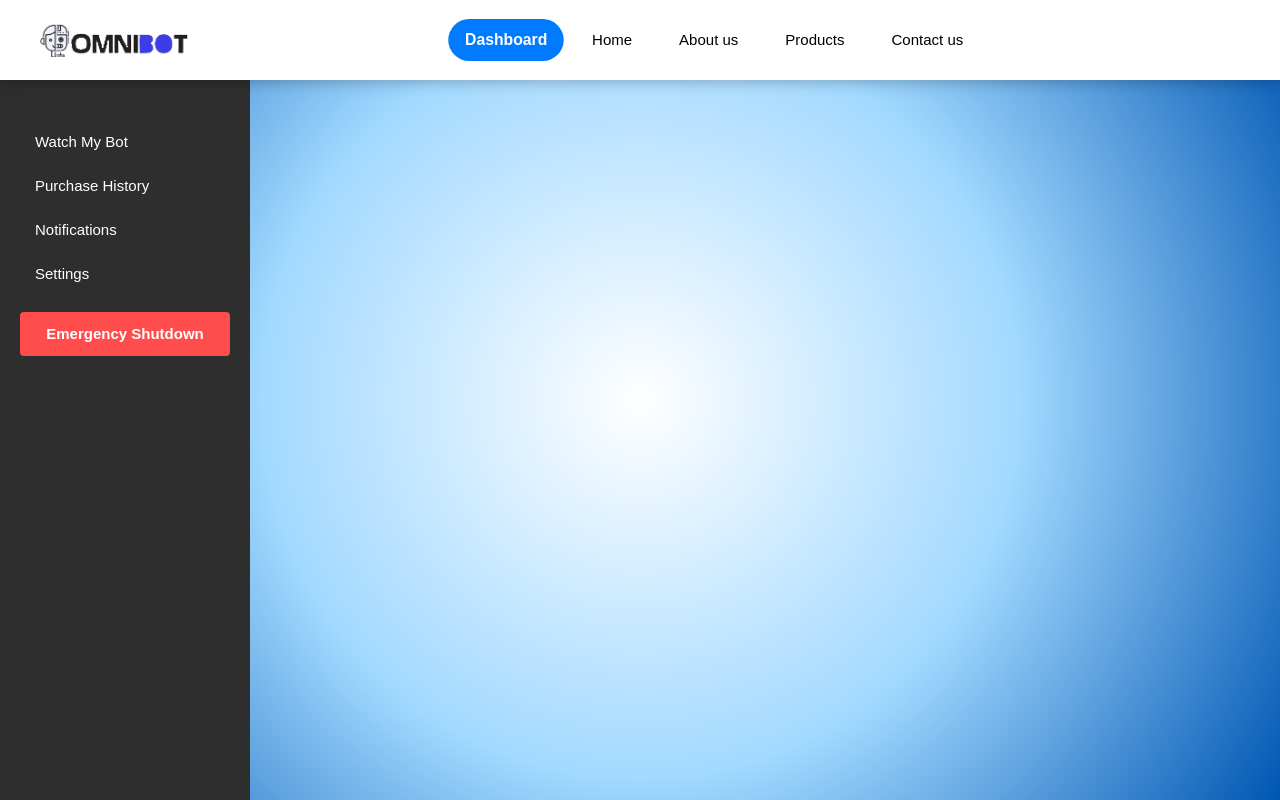
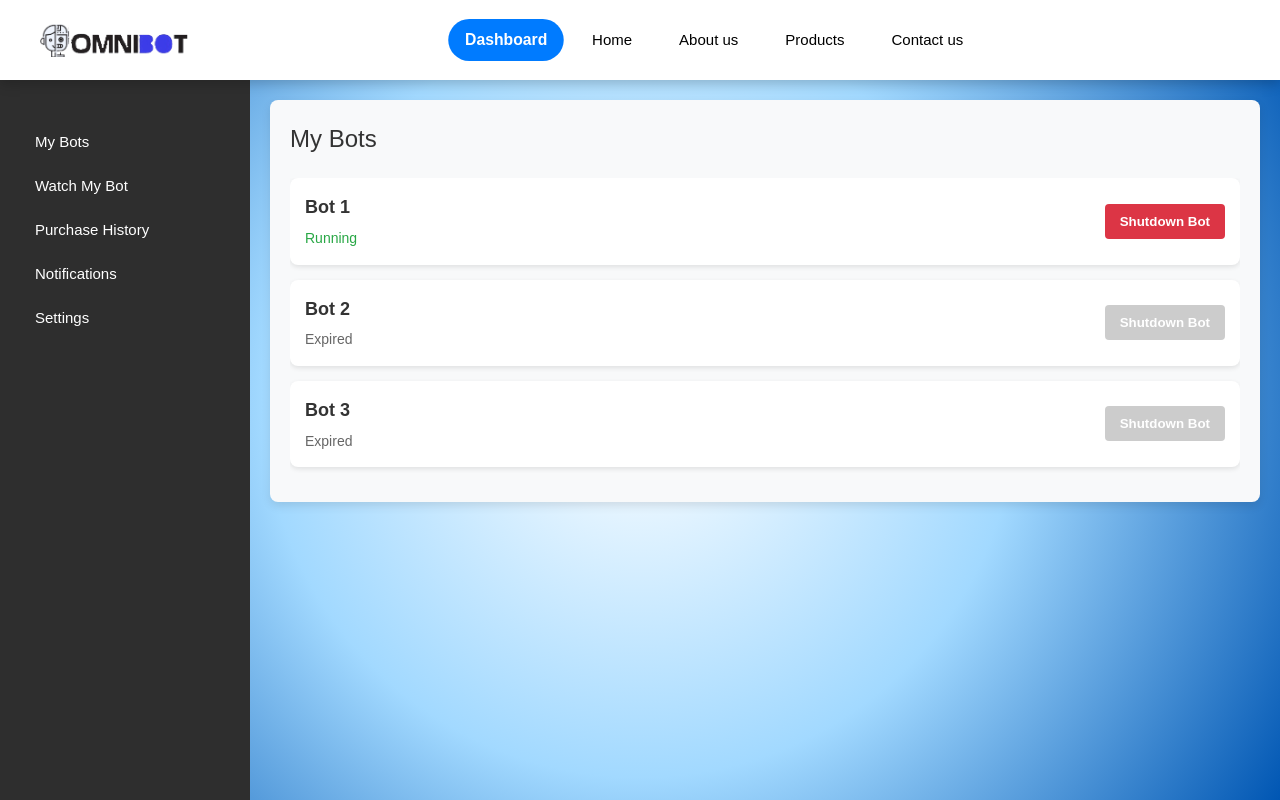
Before and after one commit to Adolatha/omnibot-client-side, a Vue app: page /dashboard in a window 1280 px wide. Built offline with nearby package versions, Linux system fonts and the light colour scheme; no server answers.

Commit message:
made the mybots vue

```diff
--- a/src/components/EmergencyShutdown.vue
+++ /dev/null
@@ -1,91 +0,0 @@
-<template>
-  <div class="emergency-shutdown-container">
-    <h2>Select a Bot to Shutdown</h2>
-    <p class="instructions">Click on a bot below to initiate an emergency shutdown.</p>
-    <ul class="bot-list">
-      <li v-for="bot in bots" :key="bot.id" @click="shutdownBot(bot)">
-        {{ bot.name }}
-      </li>
-    </ul>
-  </div>
-</template>
-
-<script>
-export default {
-  name: "EmergencyShutdown",
-  data() {
-    return {
-      bots: [
-        { id: 1, name: "Study Bot" },
-        { id: 2, name: "Companion Bot" },
-        { id: 3, name: "Butler Bot" }
-      ]
-    };
-  },
-  methods: {
-    shutdownBot(bot) {
-      alert(`Emergency Shutdown initiated for ${bot.name}`);
-      // Here you can add code to handle the shutdown action.
-    }
-  }
-};
-</script>
-
-<style scoped>
-.emergency-shutdown-container {
-  display: flex;
-  flex-direction: column;
-  align-items: center;
-  padding: 30px;
-  background-color: #f8f9fa;
-  font-family: 'Segoe UI', Tahoma, Geneva, Verdana, sans-serif;
-  border-radius: 12px;
-  box-shadow: 0 4px 20px rgba(0, 0, 0, 0.1);
-  max-width: 400px;
-  margin: 0 auto;
-}
-
-h2 {
-  color: #333;
-  font-size: 1.5em;
-  margin-bottom: 10px;
-  font-weight: 600;
-}
-
-.instructions {
-  font-size: 0.9em;
-  color: #666;
-  margin-bottom: 20px;
-  text-align: center;
-}
-
-.bot-list {
-  list-style-type: none;
-  padding: 0;
-  width: 100%;
-}
-
-.bot-list li {
-  cursor: pointer;
-  padding: 12px;
-  margin: 8px 0;
-  background-color: #ff4d4d;
-  color: #fff;
-  font-weight: 500;
-  text-align: center;
-  border-radius: 8px;
-  transition: background-color 0.3s ease, transform 0.2s ease;
-  box-shadow: 0 4px 10px rgba(255, 77, 77, 0.2);
-}
-
-.bot-list li:hover {
-  background-color: #ff3333;
-  transform: translateY(-2px);
-  box-shadow: 0 6px 12px rgba(255, 51, 51, 0.3);
-}
-
-.bot-list li:active {
-  transform: translateY(0);
-  background-color: #e63939;
-}
-</style>
--- /dev/null
+++ b/src/components/MyBots.vue
@@ -0,0 +1,161 @@
+<template>
+  <div class="my-bots-container">
+    <h2>My Bots</h2>
+
+    <div v-if="bots && bots.length" class="bot-list-container">
+      <ul class="bot-list">
+        <li v-for="bot in bots" :key="bot.id" class="bot-item">
+          <div class="bot-card">
+            <div class="bot-info">
+              <h3 class="bot-name">{{ bot.name }}</h3>
+              <p class="bot-status" :class="getStatusClass(bot.status)">
+                {{ bot.status }}
+              </p>
+            </div>
+            <div class="bot-actions">
+              <slot name="bot-action" :bot="bot">
+                <button @click="shutdownBot(bot)" :disabled="bot.status !== 'Running'" class="shutdown-btn">
+                  Shutdown Bot
+                </button>
+              </slot>
+            </div>
+          </div>
+        </li>
+      </ul>
+    </div>
+
+    <div v-else class="no-bots">
+      <p>No bots available.</p>
+    </div>
+  </div>
+</template>
+
+<script>
+export default {
+  name: 'MyBots',
+  data() {
+    return {
+      bots: [
+        { id: 1, name: 'Bot 1', status: 'Running' },
+        { id: 2, name: 'Bot 2', status: 'Expired' },
+        { id: 3, name: 'Bot 3', status: 'Expired' },
+      ],
+    };
+  },
+  methods: {
+    shutdownBot(bot) {
+      console.log(`Shutting down ${bot.name}`);
+      bot.status = 'Shutdown';
+    },
+    getStatusClass(status) {
+      return {
+        'status-running': status === 'Running',
+        'status-idle': status === 'Idle',
+        'status-error': status === 'Error',
+        'status-shutdown': status === 'Shutdown',
+      };
+    },
+  },
+};
+</script>
+
+<style scoped>
+.my-bots-container {
+  padding: 20px;
+  background-color: #f8f9fa;
+  border-radius: 8px;
+  box-shadow: 0 4px 10px rgba(0, 0, 0, 0.1);
+}
+
+h2 {
+  font-size: 24px;
+  color: #333;
+  margin-bottom: 20px;
+}
+
+.bot-list-container {
+  max-height: 400px;
+  overflow-y: auto;
+}
+
+.bot-list {
+  list-style-type: none;
+  padding: 0;
+  margin: 0;
+}
+
+.bot-item {
+  margin-bottom: 15px;
+  transition: transform 0.3s ease;
+}
+
+.bot-item:hover {
+  transform: translateY(-5px);
+}
+
+.bot-card {
+  display: flex;
+  justify-content: space-between;
+  align-items: center;
+  background-color: #fff;
+  padding: 15px;
+  border-radius: 8px;
+  box-shadow: 0 2px 5px rgba(0, 0, 0, 0.1);
+}
+
+.bot-info {
+  flex: 1;
+}
+
+.bot-name {
+  font-size: 18px;
+  font-weight: bold;
+  color: #333;
+}
+
+.bot-status {
+  font-size: 14px;
+  margin-top: 5px;
+  color: #666;
+}
+
+.bot-actions {
+  display: flex;
+  align-items: center;
+}
+
+.shutdown-btn {
+  padding: 10px 15px;
+  background-color: #dc3545;
+  color: white;
+  font-weight: bold;
+  border: none;
+  border-radius: 4px;
+  cursor: pointer;
+  transition: background-color 0.3s ease;
+}
+
+.shutdown-btn:disabled {
+  background-color: #ccc;
+  cursor: not-allowed;
+}
+
+.shutdown-btn:hover:enabled {
+  background-color: #c82333;
+}
+
+.status-running {
+  color: #28a745;
+}
+
+
+
+.status-shutdown {
+  color: #6c757d;
+}
+
+.no-bots {
+  text-align: center;
+  color: #999;
+}
+</style>
--- a/src/router/index.js
+++ b/src/router/index.js
@@ -9,8 +9,7 @@ import WatchMyBot from '../components/WatchMyBot.vue';
 import PurchaseHistory from '../components/PurchaseHistory.vue';
 import Notifications from '../components/Notifications.vue';
 import Settings from '../components/Settings.vue';
-import EmergencyShutdown from '../components/EmergencyShutdown.vue';
-
+import MyBots from '../components/MyBots.vue';
 
 const router = createRouter({
   history: createWebHistory(import.meta.env.BASE_URL),
@@ -34,6 +33,15 @@ const router = createRouter({
       component: Dashboard,
       children: [
         {
+          path: '',
+          name: 'DashboardMain',
+          component: MyBots,
+        },
+        {
+          path: 'MyBots',
+          component: MyBots,
+        },
+        {
           path: 'watchmybot',
           component: WatchMyBot,
         },
@@ -48,10 +56,6 @@ const router = createRouter({
         {
           path: 'settings',
           component: Settings,
-        },
-        {
-          path: 'emergencyshutdown',
-          component: EmergencyShutdown,
         },
       ],
     },
--- a/src/views/Dashboard.vue
+++ b/src/views/Dashboard.vue
@@ -36,6 +36,13 @@
       <aside class="sidebar">
         <nav class="side-nav">
           <router-link
+              to="/dashboard/mybots"
+              class="side-nav-item"
+              :class="{ 'active-link': $route.path === '/dashboard/mybots' }"
+          >
+            My Bots
+          </router-link>
+          <router-link
               to="/dashboard/watchmybot"
               class="side-nav-item"
               :class="{ 'active-link': $route.path === '/dashboard/watchmybot' }"
@@ -55,11 +62,7 @@
               class="side-nav-item"
               :class="{ 'active-link': $route.path === '/dashboard/settings' }"
           >Settings</router-link>
-          <router-link
-              to="/dashboard/emergencyshutdown"
-              class="side-nav-item emergency-shutdown"
-              :class="{ 'active-link': $route.path === '/dashboard/emergencyshutdown' }"
-          >Emergency Shutdown</router-link>
+
         </nav>
       </aside>
 
@@ -87,7 +90,6 @@ export default {
 
 .header {
   width: 100%;
-  /* Add styling for the header */
 }
 
 .nav {
@@ -143,16 +145,4 @@ export default {
   flex: 1;
   padding: 20px;
 }
-
-.emergency-shutdown {
-  background-color: #ff4d4d;
-  color: #fff;
-  font-weight: bold;
-  text-align: center;
-  margin-top: 1rem;
-}
-
-.emergency-shutdown:hover {
-  background-color: darkred;
-}
 </style>
```
